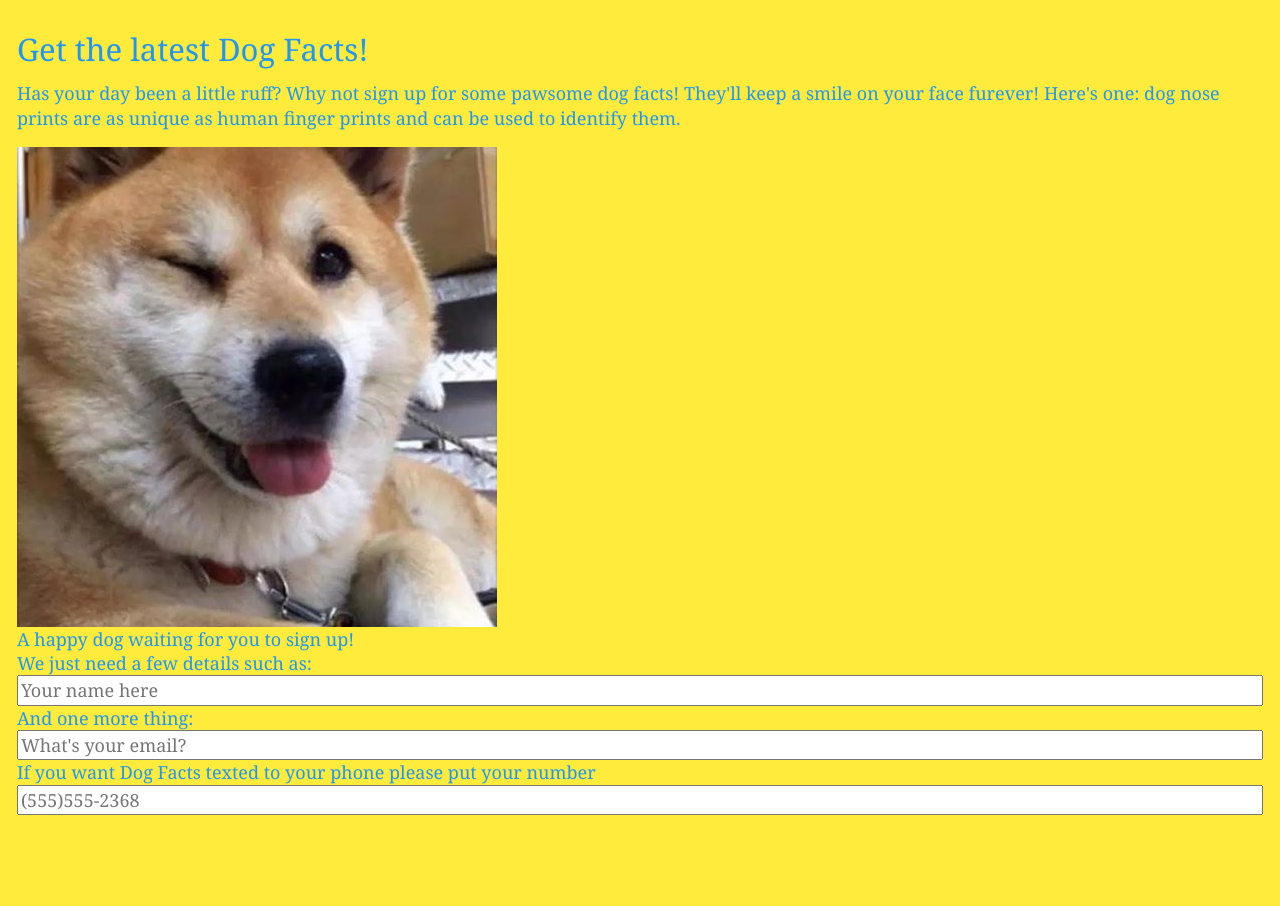
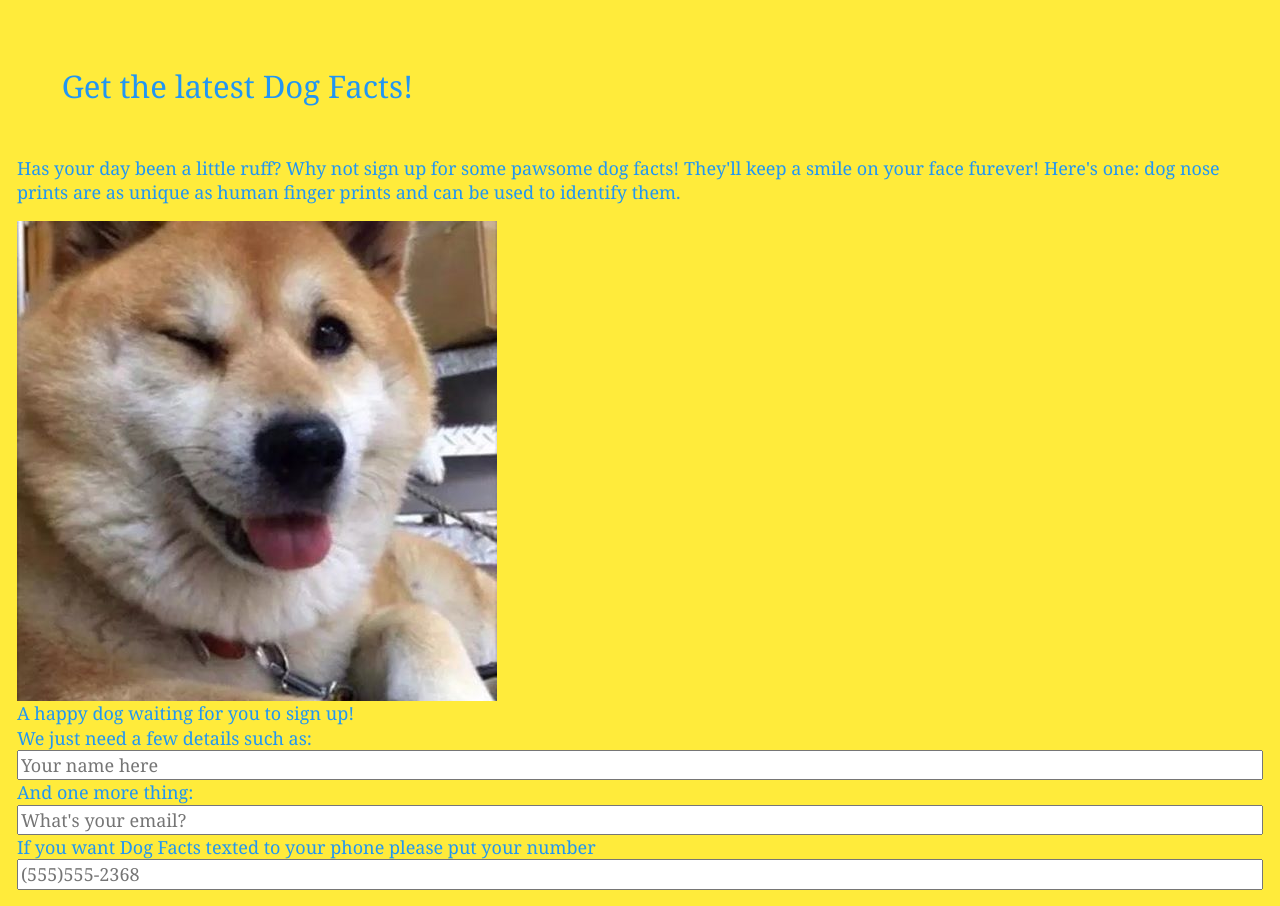
Before and after one commit to cescoto/itmd-362-project1, a plain HTML site: page index.html in a window 1280 px wide. Before the commit the page ends 832 px from the top, so only its background shows below. Drawn offline with nearby package versions, Linux system fonts and the light colour scheme.

Commit message:
Fixed issue where CSS wasn't being validated

```diff
--- a/css/screen.css
+++ b/css/screen.css
@@ -31,7 +31,7 @@ html {
 h1 {
   font-size: 1.728em; /* 31.104px / 18px = 1.728em */
   line-height: 2.073em; /* 1.728em * 1.2(120%) = 2.073em */
-  padding: 1.2em, 1.44em; /* 5:6 | x : 1.728em | x= 1.44em */
+  padding: 1.2em 1.44em; /* 5:6 | x : 1.728em | x= 1.44em */
 }
 
 p {
```
